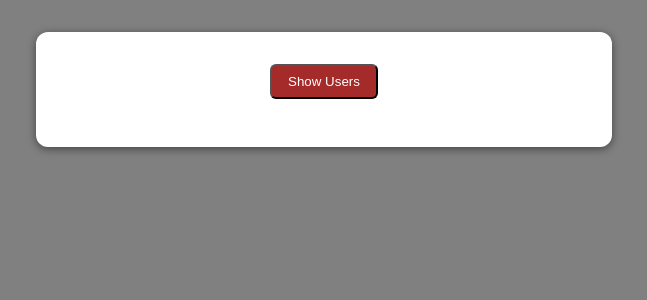
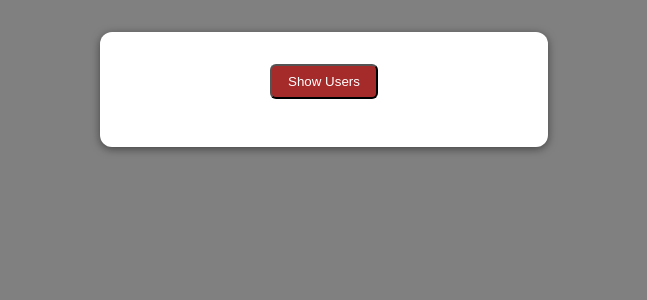
Before and after one commit to vvishnu17/class-components, a React (Create React App) app: page / in a window 1280 px wide. Shown: the top 300 px of the page, without its empty margins (316-963 px from the left). Built offline with nearby package versions, Linux system fonts and the light colour scheme.

Commit message:
User component transition from function to class

```diff
--- a/src/Components/User.js
+++ b/src/Components/User.js
@@ -1,10 +1,11 @@
-import React from "react";
+import React, {Component} from "react";
 import styles from './User.module.css';
 
-const User = (props) =>{
-    return <li className={styles.user}>
-        {props.name}
-    </li>
-
+class User extends Component{
+    render() {
+        return <li className={styles.user}>
+            {this.props.name}
+        </li>
+    }
 }
 export default User;
--- a/src/Components/Users.module.css
+++ b/src/Components/Users.module.css
@@ -1,5 +1,5 @@
 .users{
-    max-width:40%;
+    max-width:30%;
     margin: 2rem auto;
     background-color: white;
     border-radius: 12px;
```
